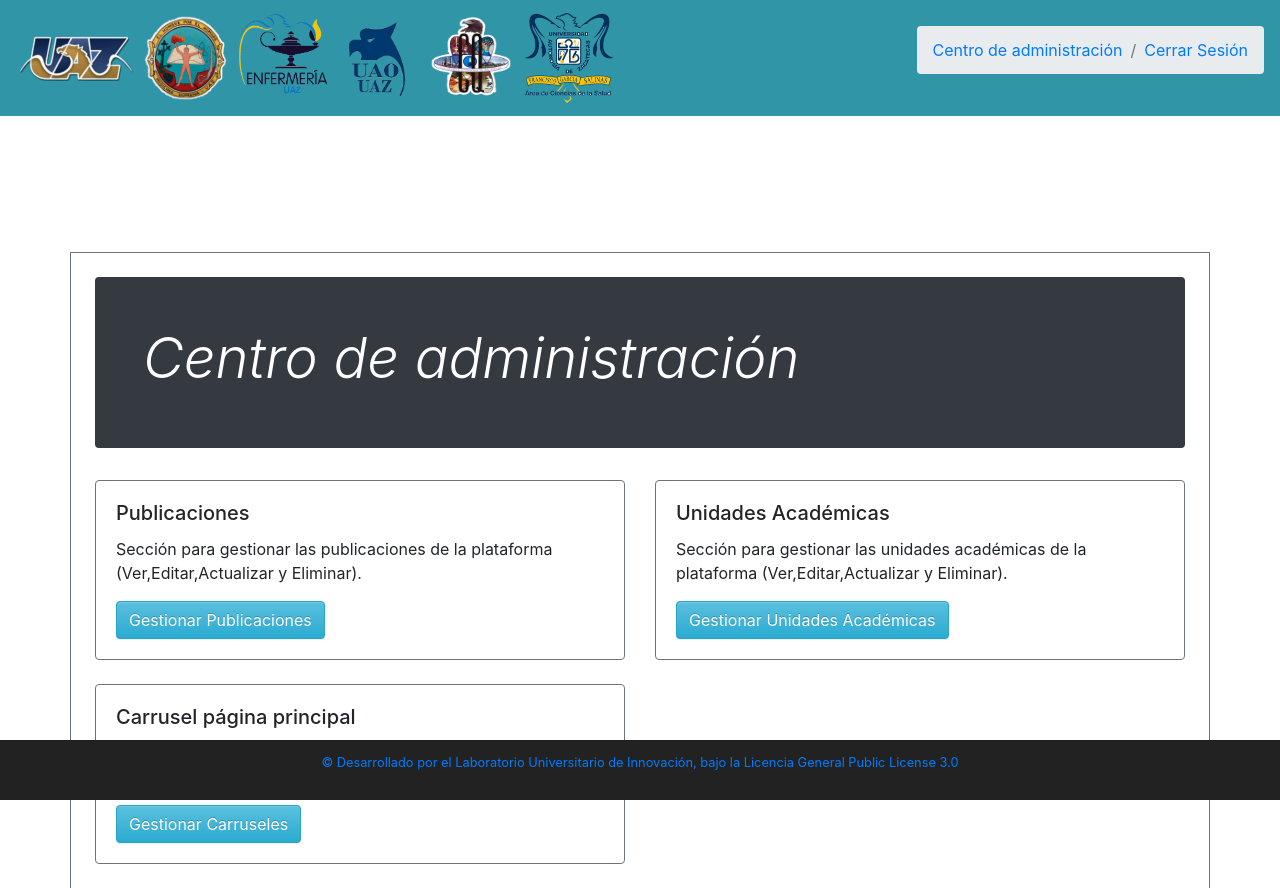
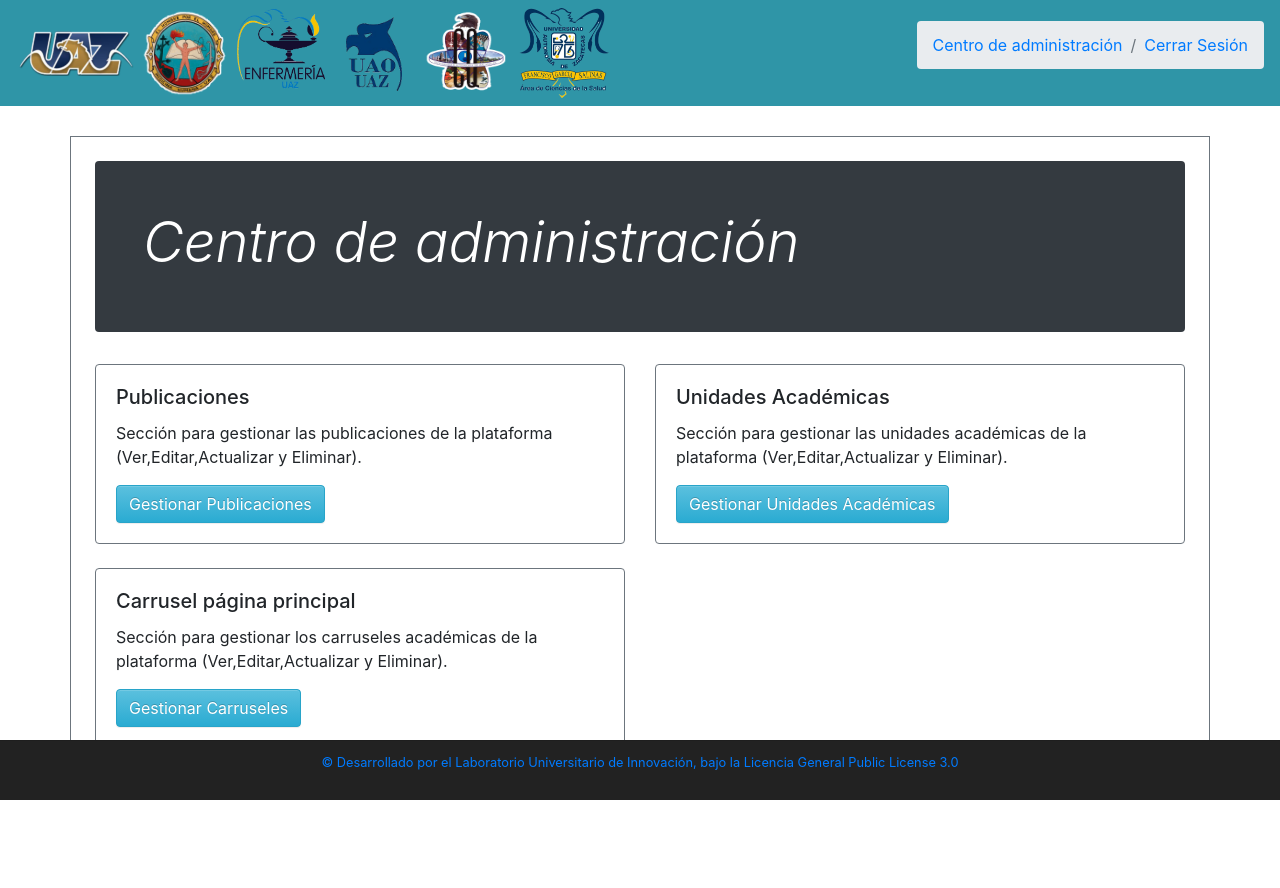
Before and after one commit to CR-MX/PDEC, a Django app: page /educuaz/publication/adminCenter/ in a window 1280 px wide. Shown: the top 888 px of the page. After the commit the page ends 800 px from the top, so only its background shows below. Run offline with Django 3.2, Linux system fonts and the light colour scheme; a user stored in the database is signed in; some libraries are stand-ins or nearby versions.

Commit message:
Update base_us.html

```diff
--- a/usuarios/templates/base_us.html
+++ b/usuarios/templates/base_us.html
@@ -5,7 +5,7 @@
 <nav class="navbar navbar-expand-md navbar-dark fixed-top" style="background-color: #2f95a7">
   {% if user.is_authenticated %}
 
-  <style>
+  <!-- <style>
     .navbar {
       position: relative;
   }
@@ -16,8 +16,8 @@
       display: block;
   }
 
-  </style>
-  <a class="navbar-brand" href="{% url 'eduacionapp:landing'%}">
+  </style> -->
+  <!-- <a class="navbar-brand" href="{% url 'eduacionapp:landing'%}"> -->
       <div class="logo-image">
         <img src="{% static 'images/logo_uaz.png'%}" alt="Generic placeholder image" class="rounded">
         <img src="{% static 'images/medicina.png'%}" alt="Generic placeholder image" width="90" height="90" class="rounded">
@@ -26,9 +26,9 @@
         <img src="{% static 'images/cq.png'%}" alt="Generic placeholder image" width="90" height="90" class="rounded">
         <img src="{% static 'images/acs.png'%}" alt="Generic placeholder image" width="90" height="90" class="rounded">
       </div>
-  </a>
+  <!-- </a> -->
   {% else %}
-  <a class="navbar-brand" href="{% url 'eduacionapp:landing'%}">
+  <!-- <a class="navbar-brand" href="{% url 'eduacionapp:landing'%}"> -->
     <div class="logo-image">
       <img src="{% static 'images/logo_uaz.png'%}" alt="Generic placeholder image" class="rounded">
       <img src="{% static 'images/medicina.png'%}" alt="Generic placeholder image" width="90" height="90" class="rounded">
@@ -37,7 +37,7 @@
       <img src="{% static 'images/cq.png'%}" alt="Generic placeholder image" width="90" height="90" class="rounded">
       <img src="{% static 'images/acs.png'%}" alt="Generic placeholder image" width="90" height="90" class="rounded">
     </div>
-</a>
+<!-- </a> -->
 
   {% endif %} <button class="navbar-toggler" type="button" data-toggle="collapse" data-target="#barranavegacion"
     aria-expanded="false" aria-controls="barranavegacion" aria-label="Toggle navigation">
```
